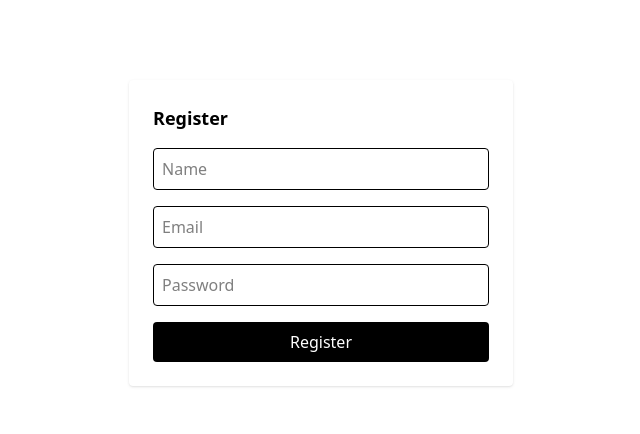
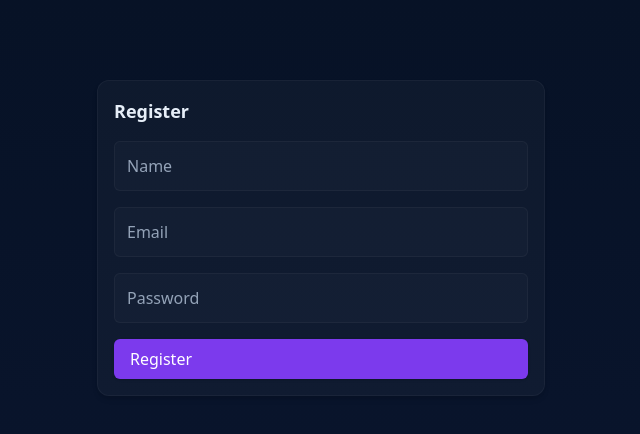
Before and after one commit to Crazyhaller/ctm-ablespace, a React app in the folder frontend/: page /register in a window 1280 px wide. Shown: the top 434 px of the page, without its empty margins (319-959 px from the left). Built offline with nearby package versions, Linux system fonts and the light colour scheme; no server answers; the HTML template or start-up script is replaced by a standard one.

Commit message:
UI Polishes and README update

```diff
--- a/frontend/src/App.tsx
+++ b/frontend/src/App.tsx
@@ -17,6 +17,7 @@ export default function App() {
   useNotifications()
 
   return (
+    <div className="min-h-screen">
       <BrowserRouter>
         <Routes>
           {/* Public routes */}
@@ -35,5 +36,6 @@ export default function App() {
           />
         </Routes>
       </BrowserRouter>
+    </div>
   )
 }
--- a/frontend/src/components/Navbar.tsx
+++ b/frontend/src/components/Navbar.tsx
@@ -13,12 +13,19 @@ export function Navbar() {
   }
 
   return (
-    <nav className="bg-white border-b px-6 py-3 flex justify-between">
-      <span className="font-semibold">Task Manager</span>
+    <nav className="card flex items-center justify-between">
+      <div className="flex items-center gap-3">
+        <div className="w-10 h-10 rounded-md bg-[var(--color-accent)] flex items-center justify-center font-bold">
+          TM
+        </div>
+        <span className="text-lg font-semibold">Task Manager</span>
+      </div>
 
-      <button onClick={handleLogout} className="text-sm text-red-600">
-        Logout
-      </button>
+      <div className="flex items-center gap-3">
+        <button onClick={handleLogout} className="btn-ghost">
+          Logout
+        </button>
+      </div>
     </nav>
   )
 }
--- a/frontend/src/components/TaskForm.tsx
+++ b/frontend/src/components/TaskForm.tsx
@@ -40,25 +40,17 @@ export function TaskForm(props: TaskFormProps) {
 
   return (
     <form onSubmit={handleSubmit(props.onSubmit as any)} className="space-y-3">
-      <input
-        {...register('title')}
-        placeholder="Title"
-        className="border p-2 w-full"
-      />
+      <input {...register('title')} placeholder="Title" className="input" />
 
       <textarea
         {...register('description')}
         placeholder="Description"
-        className="border p-2 w-full"
+        className="input h-28"
       />
 
-      <input
-        type="date"
-        {...register('dueDate')}
-        className="border p-2 w-full"
-      />
+      <input type="date" {...register('dueDate')} className="input" />
 
-      <select {...register('priority')} className="border p-2 w-full">
+      <select {...register('priority')} className="input">
         <option value="LOW">Low</option>
         <option value="MEDIUM">Medium</option>
         <option value="HIGH">High</option>
@@ -66,7 +58,7 @@ export function TaskForm(props: TaskFormProps) {
       </select>
 
       {isEdit && (
-        <select {...register('status')} className="border p-2 w-full">
+        <select {...register('status')} className="input">
           <option value="TODO">To Do</option>
           <option value="IN_PROGRESS">In Progress</option>
           <option value="REVIEW">Review</option>
@@ -74,7 +66,7 @@ export function TaskForm(props: TaskFormProps) {
         </select>
       )}
 
-      <select {...register('assignedToId')} className="border p-2 w-full">
+      <select {...register('assignedToId')} className="input">
         <option value="">Unassigned</option>
         {assignableUsers?.map((u: any) => (
           <option key={u.id} value={u.id}>
@@ -84,19 +76,12 @@ export function TaskForm(props: TaskFormProps) {
       </select>
 
       <div className="flex gap-3 pt-2">
-        <button
-          type="submit"
-          className="bg-black text-white px-4 py-2 rounded text-sm"
-        >
+        <button type="submit" className="btn-primary">
           Save Task
         </button>
 
         {isEdit && (
-          <button
-            type="button"
-            onClick={props.onCancel}
-            className="text-sm text-gray-500"
-          >
+          <button type="button" onClick={props.onCancel} className="btn-ghost">
             Cancel
           </button>
         )}
--- a/frontend/src/components/TaskSkeleton.tsx
+++ b/frontend/src/components/TaskSkeleton.tsx
@@ -1,9 +1,9 @@
 export function TaskSkeleton() {
   return (
-    <div className="border rounded p-4 bg-white animate-pulse">
-      <div className="h-4 bg-gray-200 rounded w-1/3 mb-2" />
-      <div className="h-3 bg-gray-200 rounded w-full mb-1" />
-      <div className="h-3 bg-gray-200 rounded w-2/3" />
+    <div className="card animate-pulse">
+      <div className="h-4 bg-[rgba(255,255,255,0.03)] rounded w-1/3 mb-3" />
+      <div className="h-3 bg-[rgba(255,255,255,0.02)] rounded w-full mb-2" />
+      <div className="h-3 bg-[rgba(255,255,255,0.02)] rounded w-2/3" />
     </div>
   )
 }
--- a/frontend/src/index.css
+++ b/frontend/src/index.css
@@ -1 +1,64 @@
 @import 'tailwindcss';
+
+:root {
+  --color-surface: #071226;
+  --color-surface-2: #0b1630;
+  --color-accent: #7c3aed;
+  --color-muted: #94a3b8;
+  --color-success: #10b981;
+  --color-danger: #ef4444;
+  --color-foreground: #e6eef8;
+}
+
+@layer base {
+  html,
+  body,
+  #root {
+    height: 100%;
+  }
+  body {
+    @apply bg-gradient-to-b from-[var(--color-surface)] to-[var(--color-surface-2)] text-[var(--color-foreground)] font-sans antialiased;
+  }
+}
+
+@layer components {
+  .container {
+    max-width: 1100px;
+    margin-left: auto;
+    margin-right: auto;
+    padding: 2rem;
+  }
+  .card {
+    @apply bg-[rgba(255,255,255,0.03)] border border-[rgba(255,255,255,0.04)] rounded-xl p-4 shadow-md;
+  }
+  .card-plain {
+    @apply bg-transparent border-0 p-0 rounded-none shadow-none;
+  }
+  .btn {
+    @apply inline-flex items-center gap-2 px-4 py-2 rounded-md font-medium transition-shadow;
+  }
+  .btn-primary {
+    @apply inline-flex items-center gap-2 px-4 py-2 rounded-md font-medium transition-shadow bg-[var(--color-accent)] text-white shadow hover:brightness-105;
+  }
+  .btn-ghost {
+    @apply inline-flex items-center gap-2 px-4 py-2 rounded-md font-medium transition-shadow text-[var(--color-foreground)] bg-transparent ring-1 ring-[rgba(255,255,255,0.03)] hover:bg-[rgba(255,255,255,0.02)];
+  }
+  .input {
+    @apply w-full p-3 rounded-md bg-[rgba(255,255,255,0.02)] border border-[rgba(255,255,255,0.04)] placeholder:text-[var(--color-muted)];
+  }
+  .badge {
+    @apply inline-flex items-center px-2 py-0.5 text-xs rounded-full bg-[rgba(255,255,255,0.03)] text-[var(--color-foreground)];
+  }
+  .badge-priority-low {
+    @apply bg-[rgba(16,185,129,0.12)] text-[var(--color-success)];
+  }
+  .badge-priority-high {
+    @apply bg-[rgba(124,58,237,0.12)] text-[var(--color-accent)];
+  }
+  .badge-status {
+    @apply rounded-md px-2 py-1 text-xs font-medium;
+  }
+  .muted {
+    color: var(--color-muted);
+  }
+}
--- a/frontend/src/pages/Home.tsx
+++ b/frontend/src/pages/Home.tsx
@@ -2,15 +2,19 @@ import { Link } from 'react-router-dom'
 
 export default function Home() {
   return (
-    <div className="min-h-screen flex items-center justify-center bg-gray-50">
-      <div className="bg-white p-8 rounded shadow text-center space-y-4">
-        <h1 className="text-xl font-semibold">Collaborative Task Manager</h1>
+    <div className="container flex items-center justify-center min-h-[60vh]">
+      <div className="card text-center space-y-4 max-w-2xl w-full">
+        <h1 className="text-3xl font-semibold">Collaborative Task Manager</h1>
 
-        <div className="flex gap-4 justify-center">
-          <Link to="/login" className="bg-black text-white px-4 py-2 rounded">
+        <p className="muted">
+          A minimal project to manage tasks with assignment and notifications.
+        </p>
+
+        <div className="flex gap-4 justify-center mt-4">
+          <Link to="/login" className="btn-primary">
             Login
           </Link>
-          <Link to="/register" className="border px-4 py-2 rounded">
+          <Link to="/register" className="btn-ghost">
             Register
           </Link>
         </div>
--- a/frontend/src/pages/Login.tsx
+++ b/frontend/src/pages/Login.tsx
@@ -28,33 +28,28 @@ export default function Login() {
   }
 
   return (
-    <div className="max-w-sm mx-auto mt-20 p-6 bg-white rounded shadow">
+    <div className="container">
+      <div className="card max-w-md mx-auto mt-12">
         <h2 className="text-lg font-semibold mb-4">Login</h2>
 
         <form onSubmit={handleSubmit(onSubmit)} className="space-y-4">
-        <input
-          {...register('email')}
-          placeholder="Email"
-          className="w-full border p-2 rounded"
-        />
+          <input {...register('email')} placeholder="Email" className="input" />
           <input
             {...register('password')}
             type="password"
             placeholder="Password"
-          className="w-full border p-2 rounded"
+            className="input"
           />
 
           {errors.email && (
             <p className="text-sm text-red-600">{errors.email.message}</p>
           )}
 
-        <button
-          disabled={isSubmitting}
-          className="w-full bg-black text-white py-2 rounded"
-        >
+          <button disabled={isSubmitting} className="btn-primary w-full">
             Login
           </button>
         </form>
       </div>
+    </div>
   )
 }
--- a/frontend/src/pages/Register.tsx
+++ b/frontend/src/pages/Register.tsx
@@ -28,23 +28,16 @@ export default function Register() {
   }
 
   return (
-    <div className="max-w-sm mx-auto mt-20 p-6 bg-white rounded shadow">
+    <div className="container">
+      <div className="card max-w-md mx-auto mt-12">
         <h2 className="text-lg font-semibold mb-4">Register</h2>
 
         <form onSubmit={handleSubmit(onSubmit)} className="space-y-4">
-        <input
-          {...register('name')}
-          placeholder="Name"
-          className="w-full border p-2 rounded"
-        />
+          <input {...register('name')} placeholder="Name" className="input" />
           {errors.name && (
             <p className="text-sm text-red-600">{errors.name.message}</p>
           )}
-        <input
-          {...register('email')}
-          placeholder="Email"
-          className="w-full border p-2 rounded"
-        />
+          <input {...register('email')} placeholder="Email" className="input" />
           {errors.email && (
             <p className="text-sm text-red-600">{errors.email.message}</p>
           )}
@@ -52,7 +45,7 @@ export default function Register() {
             {...register('password')}
             type="password"
             placeholder="Password"
-          className="w-full border p-2 rounded"
+            className="input"
           />
           {errors.password && (
             <p className="text-sm text-red-600">
@@ -60,13 +53,11 @@ export default function Register() {
             </p>
           )}
 
-        <button
-          disabled={isSubmitting}
-          className="w-full bg-black text-white py-2 rounded"
-        >
+          <button disabled={isSubmitting} className="btn-primary w-full">
             Register
           </button>
         </form>
       </div>
+    </div>
   )
 }
```
Also changed, not shown: frontend/src/components/TaskCard.tsx (+42 -20 lines), frontend/src/pages/Dashboard.tsx (+12 -7 lines), 2 other files (tests, documents, lock files or other folders). Lines whose indentation alone changed are shown as unchanged.
